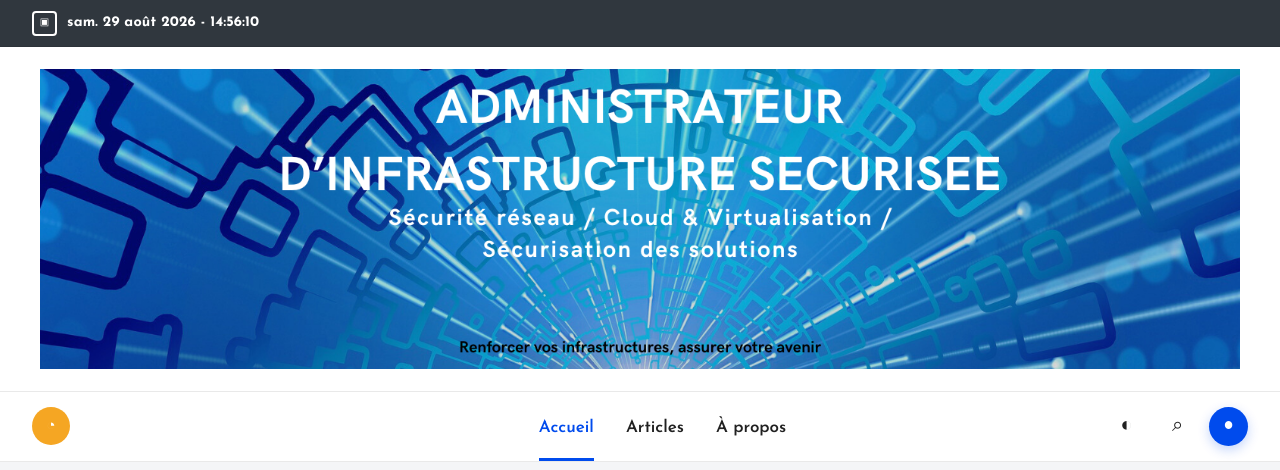
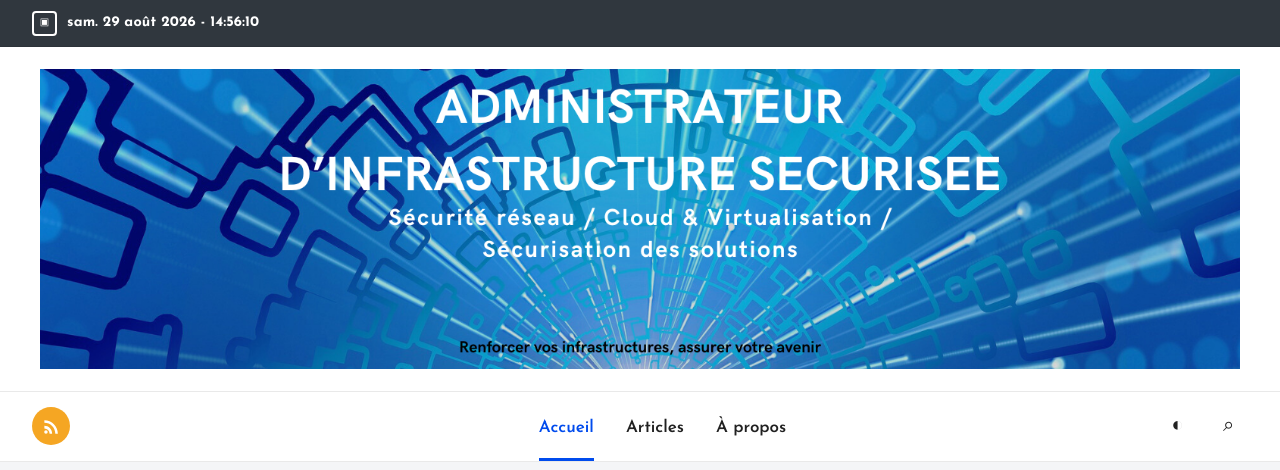
Before and after one commit to PapyPoc/auvergneinfo, an Astro site: page / in a window 1280 px wide. Shown: the top 470 px of the page. Built offline with nearby package versions, Linux system fonts and the light colour scheme; Astro itself is replaced by a stand-in of ours.

Commit message:
Clarifier l'icône RSS du menu

```diff
--- a/src/components/Header.astro
+++ b/src/components/Header.astro
@@ -39,7 +39,13 @@ const tickerEntries = tickerPosts.map((post) => ({
   <div class="navigation-row">
     <div class="container navigation-inner">
       <div class="social-links" aria-label="Réseaux et flux">
-        <a class="social social-rss" href={`${base}rss.xml`} aria-label="RSS">◔</a>
+        <a class="social social-rss" href={`${base}rss.xml`} aria-label="Flux RSS" title="Flux RSS">
+          <svg viewBox="0 0 24 24" aria-hidden="true" focusable="false">
+            <circle cx="5" cy="19" r="2.2" />
+            <path d="M3 11.2v3.2a6.6 6.6 0 0 1 6.6 6.6h3.2C12.8 15.6 8.4 11.2 3 11.2Z" />
+            <path d="M3 4v3.2c7.6 0 13.8 6.2 13.8 13.8H20C20 11.6 12.4 4 3 4Z" />
+          </svg>
+        </a>
       </div>
 
       <button class="mobile-menu-toggle" type="button" aria-expanded="false" aria-controls="primary-menu">
@@ -56,7 +62,6 @@ const tickerEntries = tickerPosts.map((post) => ({
       <div class="header-tools">
         <button class="icon-button theme-toggle" type="button" aria-label="Changer le thème">◐</button>
         <a class="icon-button" href={`${base}articles/`} aria-label="Rechercher">⌕</a>
-        <a class="icon-button notification-button" href={`${base}rss.xml`} aria-label="S'abonner au RSS">●</a>
       </div>
     </div>
   </div>
@@ -116,6 +121,12 @@ const tickerEntries = tickerPosts.map((post) => ({
     height: auto;
     max-height: none;
     object-fit: contain;
+  }
+
+  .social-rss svg {
+    width: 19px;
+    height: 19px;
+    fill: currentColor;
   }
 
   @media (max-width: 720px) {
```
